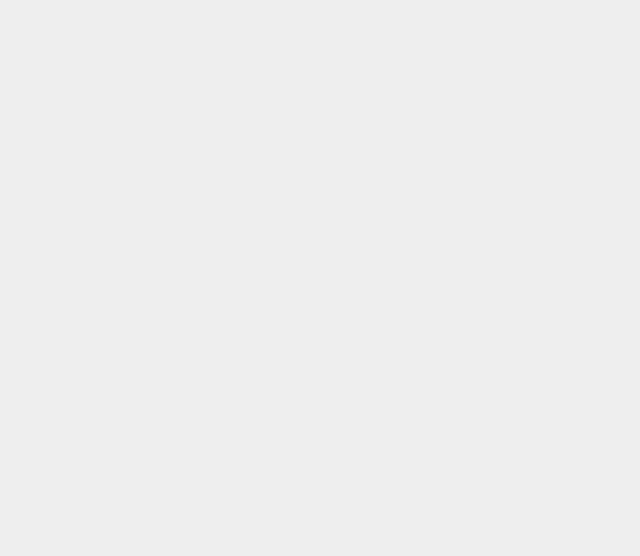
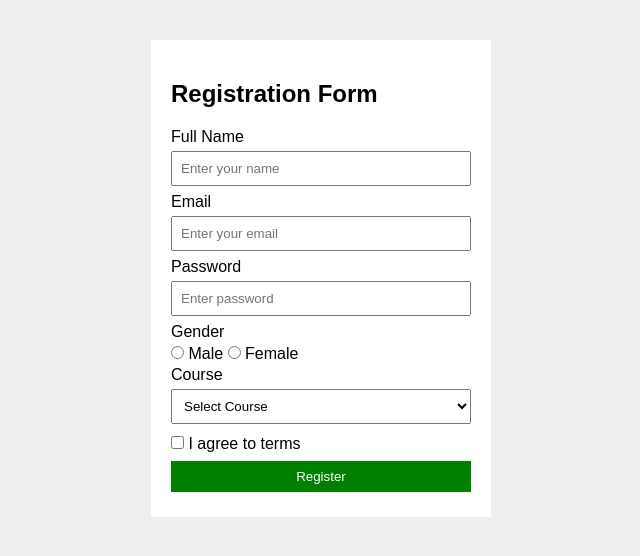
Before and after one commit to Yogesh-BCA-Ds/FINAL_BCA, a plain HTML site: page frontend/program 5/index.html in a window 1280 px wide. Shown: the whole page, without its empty margins (319-959 px from the left). Drawn offline with Linux system fonts and the light colour scheme.

Commit message:
Refactor registration form HTML and styles

```diff
--- a/frontend/program 5/index.html
+++ b/frontend/program 5/index.html
@@ -1,25 +1,213 @@
 <!DOCTYPE html>
-<html lang="en">
+<html>
 <head>
-    <meta charset="UTF-8">
-    <meta name="viewport" content="width=device-width, initial-scale=1.0">
-    <title>registration form</title>
+  <title>Registration Form</title>
 
   <style>
-        body{
-            font-family:Arial;
-            background-color: #eee;
+    body {
+      font-family: Arial;
+      background: #eee;
     }
 
-        form{
+    form {
       width: 300px;
       margin: 40px auto;
       padding: 20px;
       background: white;
     }
+
+    input, select, button {
+      width: 100%;
+      padding: 8px;
+      margin: 5px 0;
+      box-sizing: border-box;
+    }
+
+    input[type="radio"],
+    input[type="checkbox"] {
+      width: auto;
+    }
+
+    p {
+      color: red;
+      font-size: 13px;
+      margin: 2px;
+    }
+
+    button {
+      background: green;
+      color: white;
+      border: 0;
+      cursor: pointer;
+    }
   </style>
 </head>
+
 <body>
+
+<form onsubmit="return validate()">
+
+  <h2>Registration Form</h2>
+
+  <label>Full Name</label>
+  <input type="text" id="name" placeholder="Enter your name">
+  <p id="n"></p>
+
+  <label>Email</label>
+  <input type="email" id="email" placeholder="Enter your email">
+  <p id="e"></p>
+
+  <label>Password</label>
+  <input type="password" id="pass" placeholder="Enter password">
+  <p id="p"></p>
+
+  <label>Gender</label><br>
+
+  <input type="radio" name="gender" value="Male">
+  <label>Male</label>
+
+  <input type="radio" name="gender" value="Female">
+  <label>Female</label>
+
+  <p id="g"></p>
+
+  <label>Course</label>
+  <select id="course">
+    <option value="">Select Course</option>
+    <option value="BCA">BCA</option>
+    <option value="BBA">BBA</option>
+    <option value="BCom">B.Com</option>
+  </select>
+  <p id="c"></p>
+
+  <input type="checkbox" id="terms">
+  <label>I agree to terms</label>
+  <p id="t"></p>
+
+  <button type="submit">Register</button>
+
+</form>
+
+<script>
+
+function validate() {
+
+  // Get form elements
+  let name = document.getElementById("name");
+  let email = document.getElementById("email");
+  let pass = document.getElementById("pass");
+  let course = document.getElementById("course");
+  let terms = document.getElementById("terms");
+
+  let ok = true;
+
+  // Clear previous messages
+  document.getElementById("n").innerHTML = "";
+  document.getElementById("e").innerHTML = "";
+  document.getElementById("p").innerHTML = "";
+  document.getElementById("g").innerHTML = "";
+  document.getElementById("c").innerHTML = "";
+  document.getElementById("t").innerHTML = "";
+
+
+  // NAME
+  if (name.value == "") {
+    document.getElementById("n").innerHTML =
+      "Name is required";
+    ok = false;
+  }
+
+  else if (name.value.length < 3) {
+    document.getElementById("n").innerHTML =
+      "Name must be at least 3 characters";
+    ok = false;
+  }
+
+  else if (!/^[A-Za-z ]+$/.test(name.value)) {
+    document.getElementById("n").innerHTML =
+      "Name must contain only letters";
+    ok = false;
+  }
+
+
+  // EMAIL
+  if (email.value == "") {
+    document.getElementById("e").innerHTML =
+      "Email is required";
+    ok = false;
+  }
+
+  else if (!email.value.includes("@")) {
+    document.getElementById("e").innerHTML =
+      "Enter a valid email";
+    ok = false;
+  }
+
+
+  // PASSWORD
+  if (pass.value == "") {
+    document.getElementById("p").innerHTML =
+      "Password is required";
+    ok = false;
+  }
+
+  else if (pass.value.length < 6) {
+    document.getElementById("p").innerHTML =
+      "Password must be at least 6 characters";
+    ok = false;
+  }
+
+  else if (!/[A-Z]/.test(pass.value)) {
+    document.getElementById("p").innerHTML =
+      "Password must contain one capital letter";
+    ok = false;
+  }
+
+  else if (!/[0-9]/.test(pass.value)) {
+    document.getElementById("p").innerHTML =
+      "Password must contain one number";
+    ok = false;
+  }
+
+
+  // GENDER
+  if (!document.querySelector(
+      'input[name="gender"]:checked')) {
+
+    document.getElementById("g").innerHTML =
+      "Please select gender";
+
+    ok = false;
+  }
+
+
+  // COURSE
+  if (course.value == "") {
+    document.getElementById("c").innerHTML =
+      "Please select a course";
+
+    ok = false;
+  }
+
+
+  // TERMS
+  if (!terms.checked) {
+    document.getElementById("t").innerHTML =
+      "Please accept the terms";
+
+    ok = false;
+  }
+
+
+  // SUCCESS
+  if (ok) {
+    alert("✓ Registration Successful!");
+  }
+
+  return false;
+}
+
+</script>
 
 </body>
 </html>
```
Lines whose indentation alone changed are shown as unchanged.
